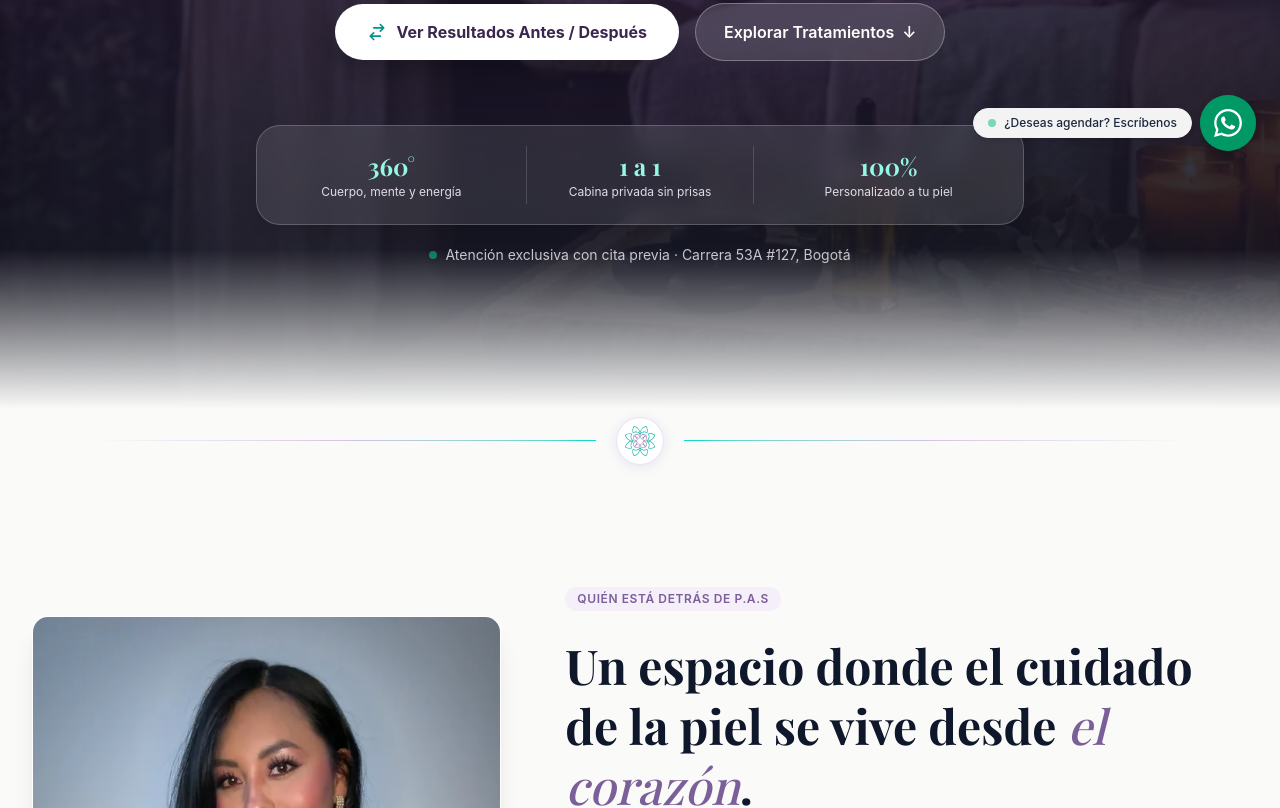
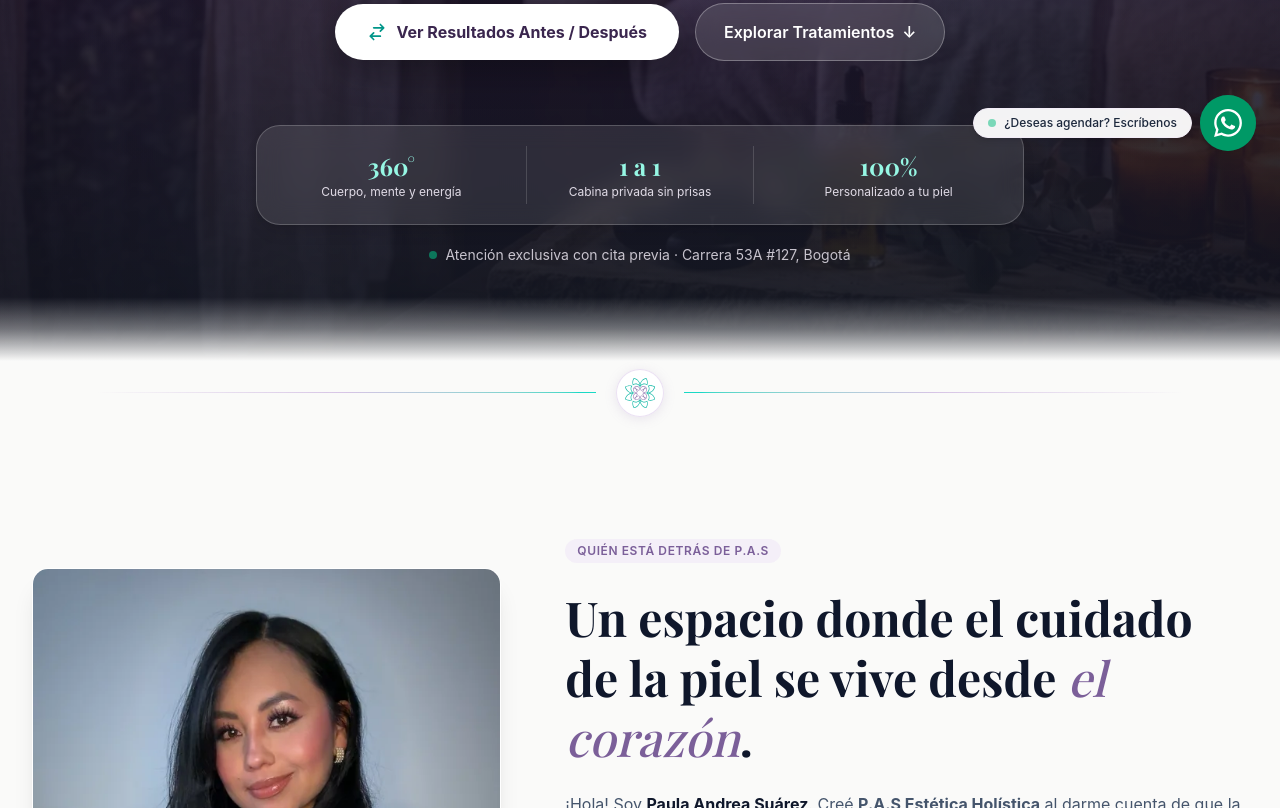
Before and after one commit to juliancardona07/PAS-Estetica, an Astro site: page / in a window 1280 px wide. Shown: the part 625-1433 px from the top of the page. Built offline with nearby package versions, Linux system fonts and the light colour scheme; Astro itself is replaced by a stand-in of ours; a web font is replaced by a local one.

Commit message:
style: make hero bottom gradient transition more compact and subtle

```diff
--- a/src/components/Hero.astro
+++ b/src/components/Hero.astro
@@ -31,7 +31,7 @@ const whatsappFacialUrl = whatsappBase + encodeURIComponent("¡Hola Paula! Vi lo
   ></div>
 
   <!-- LAYER 3: Centered Editorial Content -->
-  <div class="relative z-10 w-full max-w-5xl mx-auto px-4 sm:px-6 lg:px-8 pt-16 pb-28 sm:pt-24 sm:pb-36 text-center flex flex-col items-center">
+  <div class="relative z-10 w-full max-w-5xl mx-auto px-4 sm:px-6 lg:px-8 pt-16 pb-20 sm:pt-24 sm:pb-24 text-center flex flex-col items-center">
 
     <!-- Location & Concept Pill -->
     <div class="inline-flex items-center gap-2 px-4 py-1.5 rounded-full bg-white/12 backdrop-blur-md border border-white/25 text-teal-200 text-xs sm:text-sm font-semibold tracking-wider uppercase shadow-sm mb-6">
@@ -97,9 +97,9 @@ const whatsappFacialUrl = whatsappBase + encodeURIComponent("¡Hola Paula! Vi lo
 
   </div>
 
-  <!-- Smooth Bottom Gradient Dissolve into next section (stone-50 / AboutSection) -->
+  <!-- Subtle Bottom Gradient Transition into next section (stone-50 / AboutSection) -->
   <div
-    class="pointer-events-none absolute inset-x-0 bottom-0 h-28 sm:h-40 bg-gradient-to-t from-stone-50 via-stone-50/65 via-35% to-transparent z-10"
+    class="pointer-events-none absolute inset-x-0 bottom-0 h-12 sm:h-16 bg-gradient-to-t from-stone-50 via-stone-50/40 to-transparent z-10"
     aria-hidden="true"
   ></div>
 </section>
```
